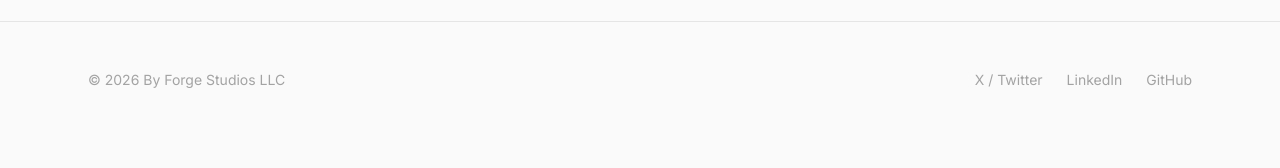
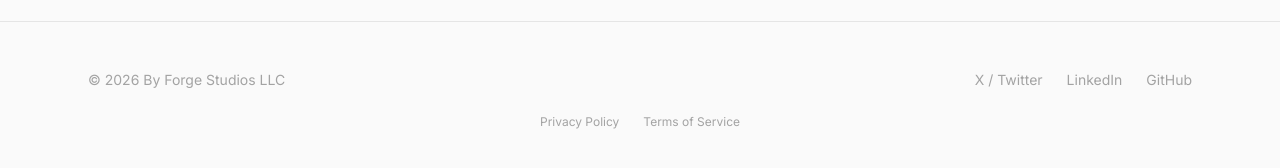
Before and after one commit to smgreiner9-creator/personal-brand, a Next.js app: page / in a window 1280 px wide. Shown: the part 3642-3810 px from the top of the page. Before the commit the page ends 3780 px from the top, so only its background shows below. Built offline with nearby package versions, Linux system fonts and the light colour scheme.

Commit message:
feat: add privacy policy and terms of service links to footer

```diff
--- a/src/components/layout/Footer.tsx
+++ b/src/components/layout/Footer.tsx
@@ -3,7 +3,8 @@ import { footer } from "@/lib/content";
 export function Footer() {
   return (
     <footer className="border-t border-border py-12">
-      <div className="mx-auto flex max-w-6xl flex-col items-center gap-4 px-6 sm:flex-row sm:justify-between">
+      <div className="mx-auto flex max-w-6xl flex-col items-center gap-6 px-6">
+        <div className="flex w-full flex-col items-center gap-4 sm:flex-row sm:justify-between">
           <p className="text-sm text-muted">{footer.copyright}</p>
           <div className="flex gap-6">
             {footer.socials.map((link) => (
@@ -19,6 +20,15 @@ export function Footer() {
             ))}
           </div>
         </div>
+        <div className="flex gap-6">
+          <a href="/privacy" className="text-xs text-muted transition-colors hover:text-text">
+            Privacy Policy
+          </a>
+          <a href="/terms" className="text-xs text-muted transition-colors hover:text-text">
+            Terms of Service
+          </a>
+        </div>
+      </div>
     </footer>
   );
 }
```
Lines whose indentation alone changed are shown as unchanged.
